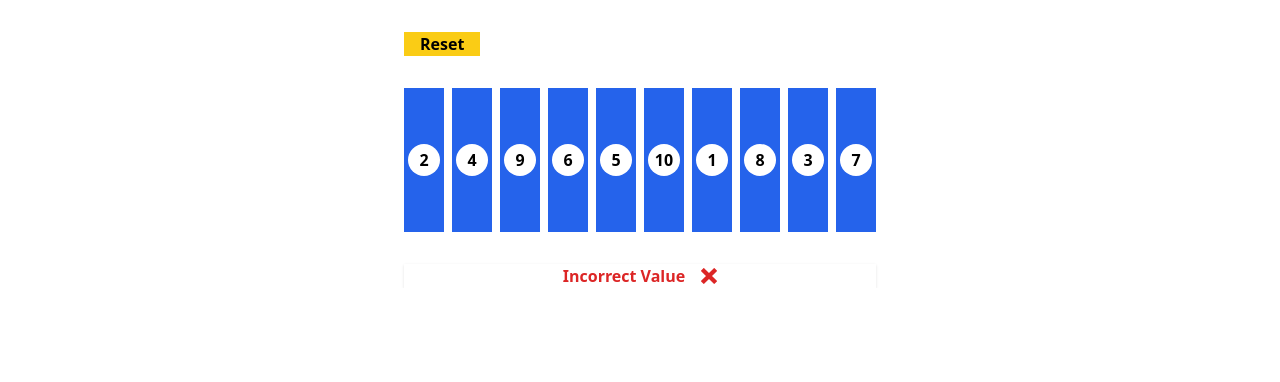
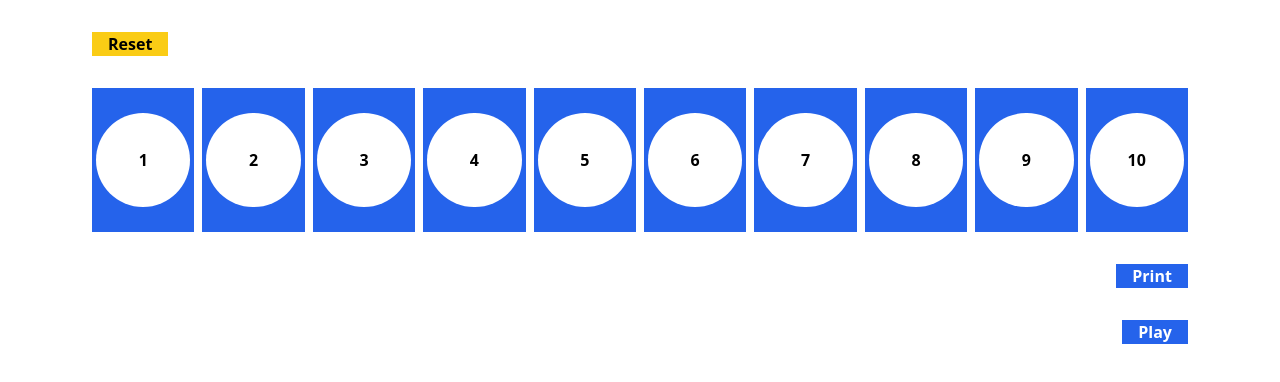
Before and after one commit to theananttrivedi/linearsearch-visualiser, a React (Vite) app: page / in a window 1280 px wide. Shown: the top 382 px of the page. Built offline with nearby package versions, Linux system fonts and the light colour scheme.

Commit message:
Corrected reset funtionality

```diff
--- a/src/components/Bar.jsx
+++ b/src/components/Bar.jsx
@@ -1,7 +1,7 @@
 const Bar = ({ num, currentlyLooking, correct }) => {
   return (
     <div
-      className={`w-10 h-36 relative flex flex-col justify-center items-center ${
+      className={`[width:8vw] h-36 px-1 relative flex flex-col justify-center items-center ${
         currentlyLooking
           ? "bg-white border-2 border-blue-600"
           : correct
@@ -10,7 +10,7 @@ const Bar = ({ num, currentlyLooking, correct }) => {
       }`}
     >
       <div
-        className={`w-8 h-8 font-bold flex flex-col justify-center items-center [border-radius:50%] ${
+        className={`w-full aspect-square font-bold flex flex-col justify-center items-center [border-radius:50%] ${
           currentlyLooking ? "" : "bg-white"
         }`}
       >
--- a/src/components/BarContainer.jsx
+++ b/src/components/BarContainer.jsx
@@ -18,28 +18,21 @@ const bars_intital = [
 
 function BarContainer() {
   // shuffleArray(bars)
-  const [bars, setBars] = useState(shuffleArray(bars_intital));
-  const [visualised, setVisualised] = useState(false);
-  const [index, setIndex] = useState(null);
-  const valueToBeSearched = 10;
+  const [bars, setBars] = useState(JSON.parse(JSON.stringify(bars_intital)));
+
   function handleReset() {
-    setBars(shuffleArray(bars_intital));
-    setVisualised(false);
-    setIndex(null);
+    setBars(JSON.parse(JSON.stringify(bars_intital)));
+  }
+  function printBars() {
+    console.log(bars_intital);
+  }
+  async function handlePlay() {
+    await visualizeLinearSearch();
   }
   async function visualizeLinearSearch() {
-    console.log("Playing: In Func Linear Search Visualise");
-    // 1. Set the first to currentlyLooking = true
-    // 2. then compare
-    // 3. If true then break the loop and set correct = true
-    //    Else go to the next one and repeat 2.
-    // If the current index is equal to the length
-    // Display: The value is not in the list
     let i = 0;
     let foundcorrect = false;
     while (i < bars.length) {
-      // 1. Set the current bar to looking = true
-      if (i < bars.length) {
       setBars((prevBars) => {
         const newBars = [...prevBars];
         const barToBeLookedAt = prevBars[i];
@@ -47,7 +40,6 @@ function BarContainer() {
         newBars[i] = barToBeLookedAt;
         return newBars;
       });
-      }
 
       // 2. Check the condition if true then make it correct visually
       //   if (bars[i].num === valueToBeSearched) {
@@ -68,26 +60,23 @@ function BarContainer() {
       //     break;
       //   }
       await new Promise((resolve) => setTimeout(resolve, 500));
-      // 3. Set the previous bar to looking = false
-      setBars((prevBars) => {
-        const newBars = [...prevBars];
-        if (i != 0) {
-          const barBefore = prevBars[i - 1];
-          barBefore.currentlyLooking = false;
-          newBars[i - 1] = barBefore;
-        }
-        return newBars;
-      });
+      // Set the previous bar to looking = false
+      //   setBars((prevBars) => {
+      //     const newBars = [...prevBars];
+      //     const barToBeLookedAt = prevBars[i];
+      //     console.log(barToBeLookedAt);
+      //     barToBeLookedAt.currentlyLooking = false;
+      //     newBars[i] = barToBeLookedAt;
+      //     return newBars;
+      //   });
 
       i++;
     }
   }
 
-  useEffect(() => {
-    // if (!visualised) {
-    visualizeLinearSearch();
-    // }
-  }, [visualised]);
+  //   useEffect(() => {
+  //     visualizeLinearSearch();
+  //   }, []);
 
   return (
     <div className="flex flex-col gap-y-8">
@@ -110,12 +99,24 @@ function BarContainer() {
           );
         })}
       </div>
+      <div
+        className="bg-blue-600 ml-auto text-white w-fit px-4 font-bold cursor-pointer"
+        onClick={printBars}
+      >
+        Print
+      </div>
+      <div
+        className="bg-blue-600 ml-auto text-white w-fit px-4 font-bold cursor-pointer"
+        onClick={handlePlay}
+      >
+        Play
+      </div>
 
-      <ResultContainer
+      {/* <ResultContainer
         value={valueToBeSearched}
         index={index}
         notCorrect={!visualised}
-      />
+      /> */}
     </div>
   );
 }
```
Lines whose indentation alone changed are shown as unchanged.
